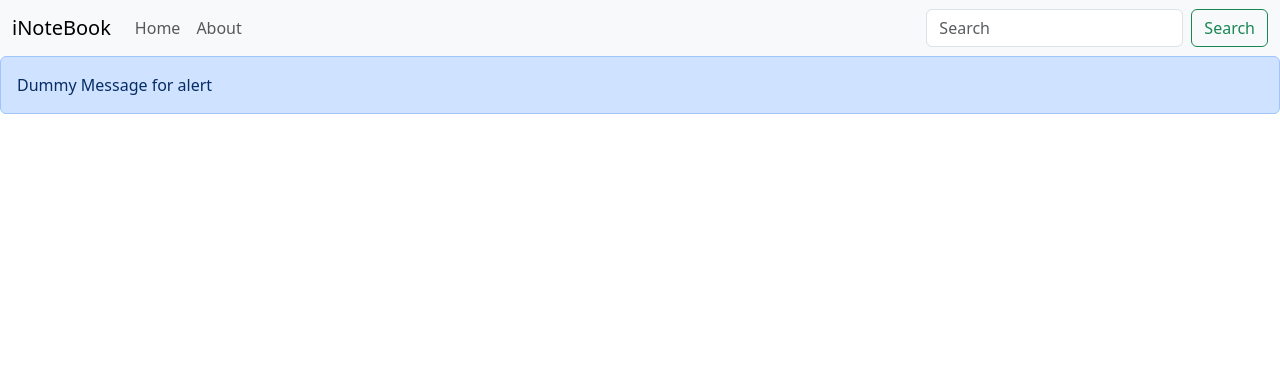
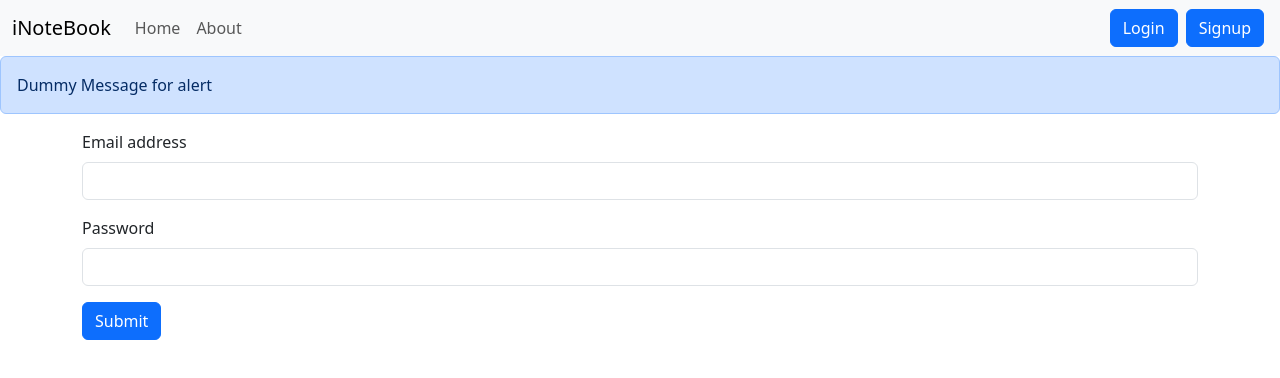
Before and after one commit to ZeusOnline1998/inotebook, a React (Vite) app in the folder frontend/: page /login in a window 1280 px wide. Shown: the top 378 px of the page. Built offline with nearby package versions, Linux system fonts and the light colour scheme.

Commit message:
Login component

```diff
--- a/frontend/src/App.jsx
+++ b/frontend/src/App.jsx
@@ -5,6 +5,8 @@
 import NoteState from './context/notes/NoteState'
 import './App.css'
 import Alert from './components/Alert';
+import Login from './components/Login';
+import Signup from './components/Signup';
 
 function App() {
 
@@ -18,6 +20,9 @@
             <Routes>
               <Route path='/' element={<Home />}></Route>
               <Route path='/about' element={<About />}></Route>
+              <Route path='/login' element={<Login />}></Route>
+              <Route path='/signup' element={<Signup />}></Route>
+
             </Routes>
           </div>
         </BrowserRouter>
--- /dev/null
+++ b/frontend/src/components/Login.jsx
@@ -0,0 +1,48 @@
+import React, { useState } from 'react'
+import { useNavigate } from 'react-router-dom';
+
+const Login = () => {
+
+    const [credentials, setCredentials] = useState({email: "", password: ""});
+    let navigate = useNavigate();
+
+    const handleSubmit = async (e) => {
+        e.preventDefault();
+        const response = await fetch("http://localhost:3001/api/auth/login/", {
+            method: 'POST',
+            headers: {
+                'Content-type': 'application/json',
+            },
+            body: JSON.stringify({email: credentials.email, password: credentials.password})
+        });
+        const json = await response.json();
+        if(json.error){
+            alert(json.error)
+        }
+        else{
+            localStorage.setItem('token', json.authToken);
+            navigate("/");
+        }
+    }
+
+    const onChange = (e) => {
+        setCredentials({ ...credentials, [e.target.name]: e.target.value })
+    }
+    return (
+        <div>
+            <form onSubmit={handleSubmit} method='post'>
+                <div className="mb-3">
+                    <label htmlFor="email" className="form-label">Email address</label>
+                    <input type="email" className="form-control" id="email" name='email' onChange={onChange} value={credentials.email} aria-describedby="emailHelp" />
+                </div>
+                <div className="mb-3">
+                    <label htmlFor="password" className="form-label">Password</label>
+                    <input type="password" className="form-control" id="password" name='password' onChange={onChange} value={credentials.password} />
+                </div>
+                <button type="submit" className="btn btn-primary" >Submit</button>
+            </form>
+        </div>
+    )
+}
+
+export default Login
--- a/frontend/src/components/Navbar.jsx
+++ b/frontend/src/components/Navbar.jsx
@@ -20,10 +20,10 @@
             </li>
 
           </ul>
-          <form className="d-flex" role="search">
-            <input className="form-control me-2" type="search" placeholder="Search" aria-label="Search" />
-            <button className="btn btn-outline-success" type="submit">Search</button>
-          </form>
+          <div className="d-flex">
+            <Link to="/login" className="btn btn-primary mx-1" role="button">Login</Link>
+            <Link to="/signup" className="btn btn-primary mx-1" role="button">Signup</Link>
+          </div>
         </div>
       </div>
     </nav>
--- /dev/null
+++ b/frontend/src/components/Signup.jsx
@@ -0,0 +1,9 @@
+import React from 'react'
+
+const Signup = () => {
+  return (
+    <div>Signup</div>
+  )
+}
+
+export default Signup
```
